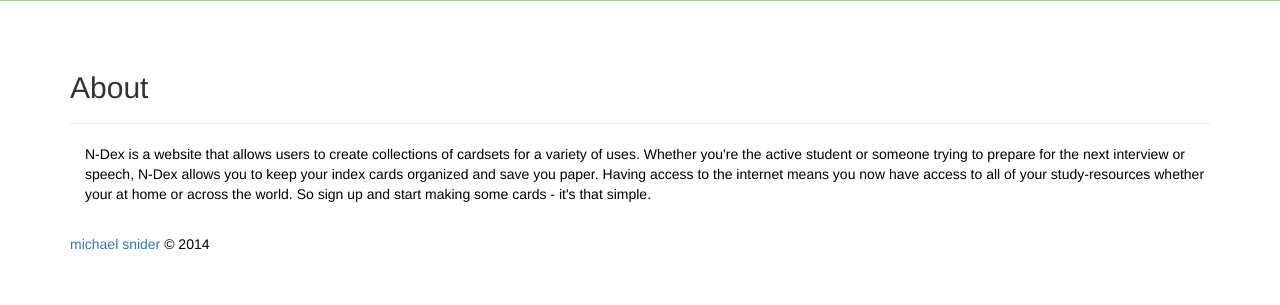
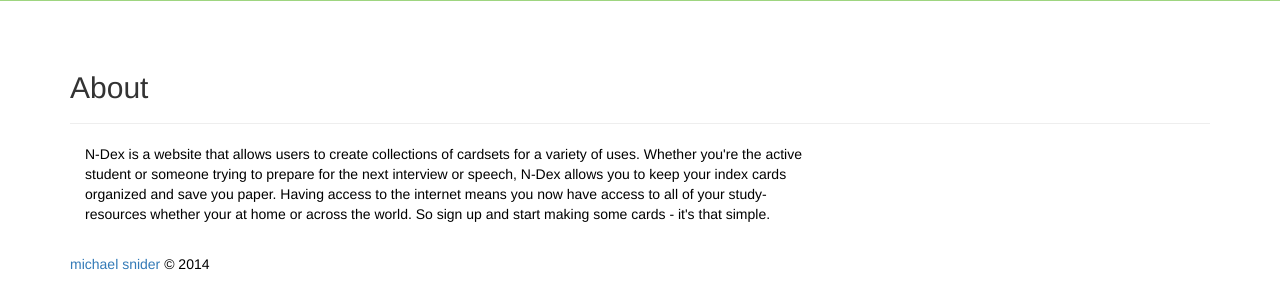
Before and after one commit to msilvprog7/n-dex, a Django app: page / in a window 1280 px wide; the page is wider, and only the part inside the window is pictured. Shown: the part 495-800 px from the top of that part. Run offline with Django 3.2, Linux system fonts and the light colour scheme; some libraries are stand-ins or nearby versions.

Commit message:
Style change.

```diff
--- a/main/templates/base.html
+++ b/main/templates/base.html
@@ -8,7 +8,7 @@
 		<title>n-dex</title>
 
 		<link href="http://netdna.bootstrapcdn.com/font-awesome/4.0.3/css/font-awesome.min.css" rel="stylesheet">
-    	<link href="http://netdna.bootstrapcdn.com/bootswatch/3.1.1/journal/bootstrap.min.css" rel="stylesheet">
+    	<link href="//netdna.bootstrapcdn.com/bootswatch/3.1.1/cosmo/bootstrap.min.css" rel="stylesheet">
     	<link href="{% static 'main/style.css' %}" rel="stylesheet">
     	{% block moreStyle %}{% endblock %}
 	</head>
--- a/main/templates/controls/index.html
+++ b/main/templates/controls/index.html
@@ -122,7 +122,7 @@
 		<h2>About</h2>
 	</div>
 
-	<div class="container">
+	<div class="col-lg-8">
 		<p>
 			N-Dex is a website that allows users to create collections of cardsets for a variety of uses. Whether you're the active student or someone trying to prepare for the next interview or speech, N-Dex allows you to keep your index cards organized and save you paper. Having access to the internet means you now have access to all of your study-resources whether your at home or across the world. So sign up and start making some cards - it's that simple.
 		</p>
--- a/main/templates/main/cardset.html
+++ b/main/templates/main/cardset.html
@@ -166,9 +166,8 @@
 					</form>
 				</div>
 
-				<div class="col-lg-2"></div>
 
-				<div class="col-lg-4 right">
+				<div class="col-lg-6 right">
 					<form class="inline" action="/home/{{ cardset.collection_id }}/{{ cardset.id }}/{{ card.position }}" method="post" id="delete_card_form">
 					{% csrf_token %}
 						<input type="hidden" name="delete_card" value="delete-card" />
--- a/ndex/settings.py
+++ b/ndex/settings.py
@@ -77,7 +77,7 @@ DATABASES = {
 
 
 
-IS_HEROKU = True
+IS_HEROKU = False
 
 if IS_HEROKU:
     # Parse database configuration from $DATABASE_URL
```
